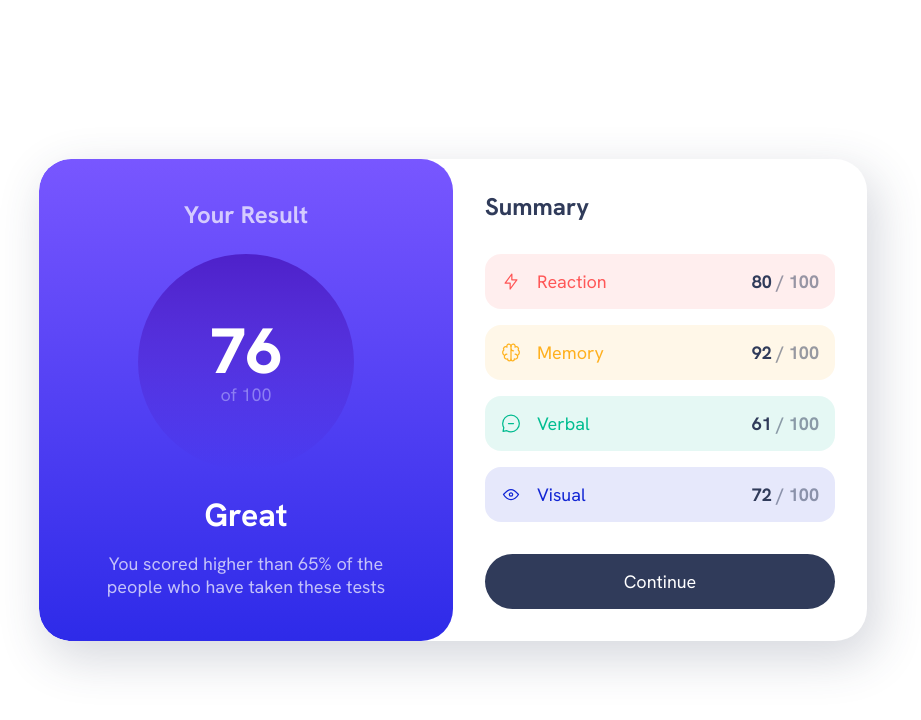
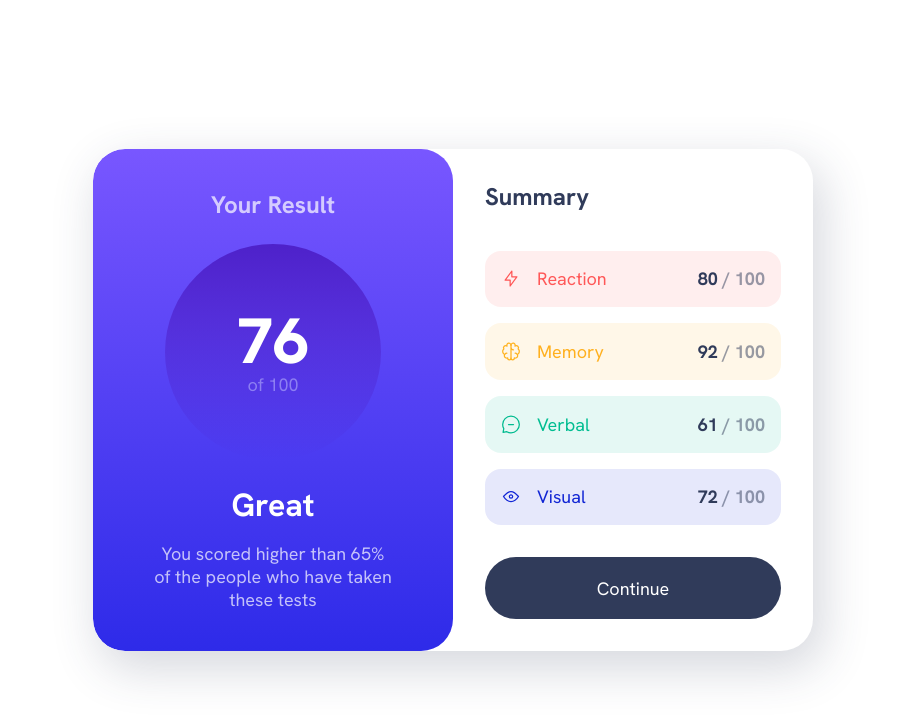
Before and after one commit to bialasssek/frontend-mentor-results-summary-exercise, a plain HTML site: page index.html in a window 1280 px wide. Shown: the whole page, without its empty margins (187-1108 px from the left). Drawn offline with Linux system fonts and the light colour scheme.

Commit message:
change the width of the card

```diff
--- a/style.css
+++ b/style.css
@@ -69,7 +69,7 @@ body {
 
 .results-summary {
   display: grid;
-  max-width: 46em;
+  max-width: 40em;
 
   overflow: hidden;
 }
```
